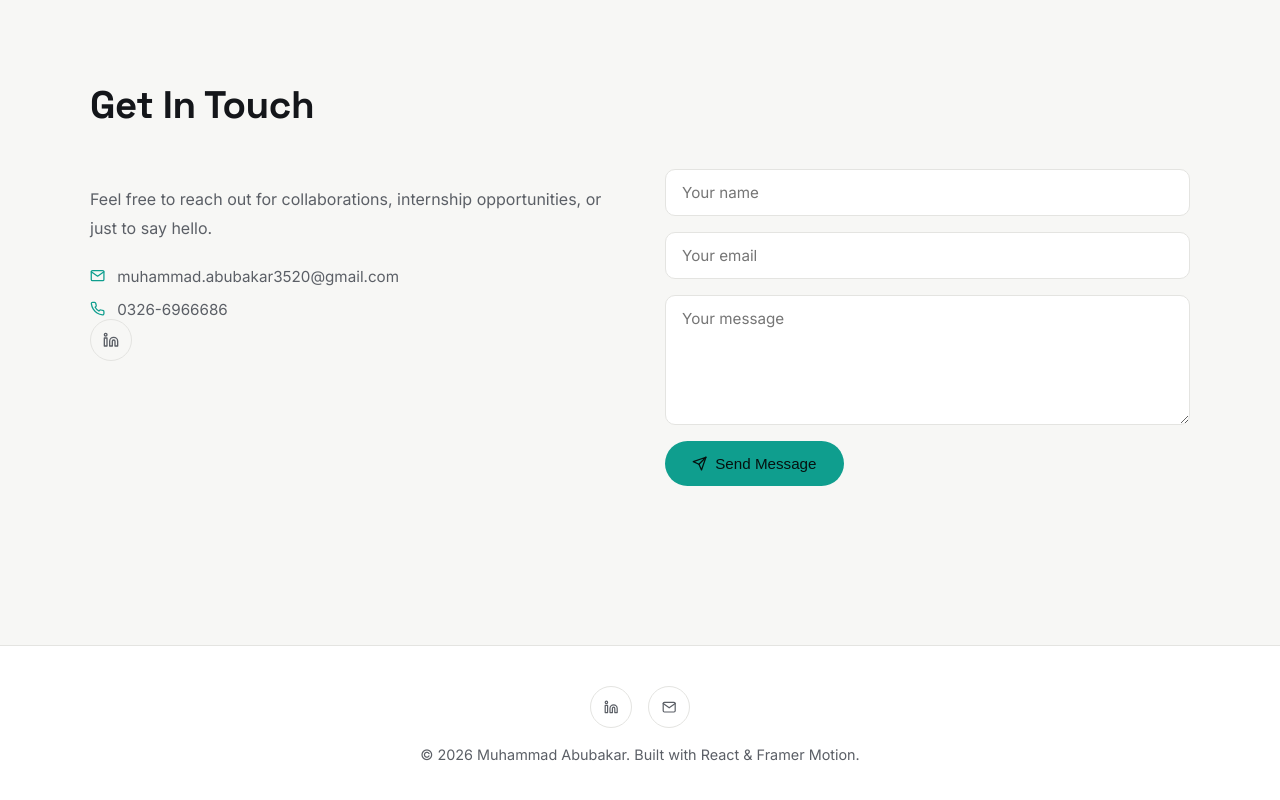
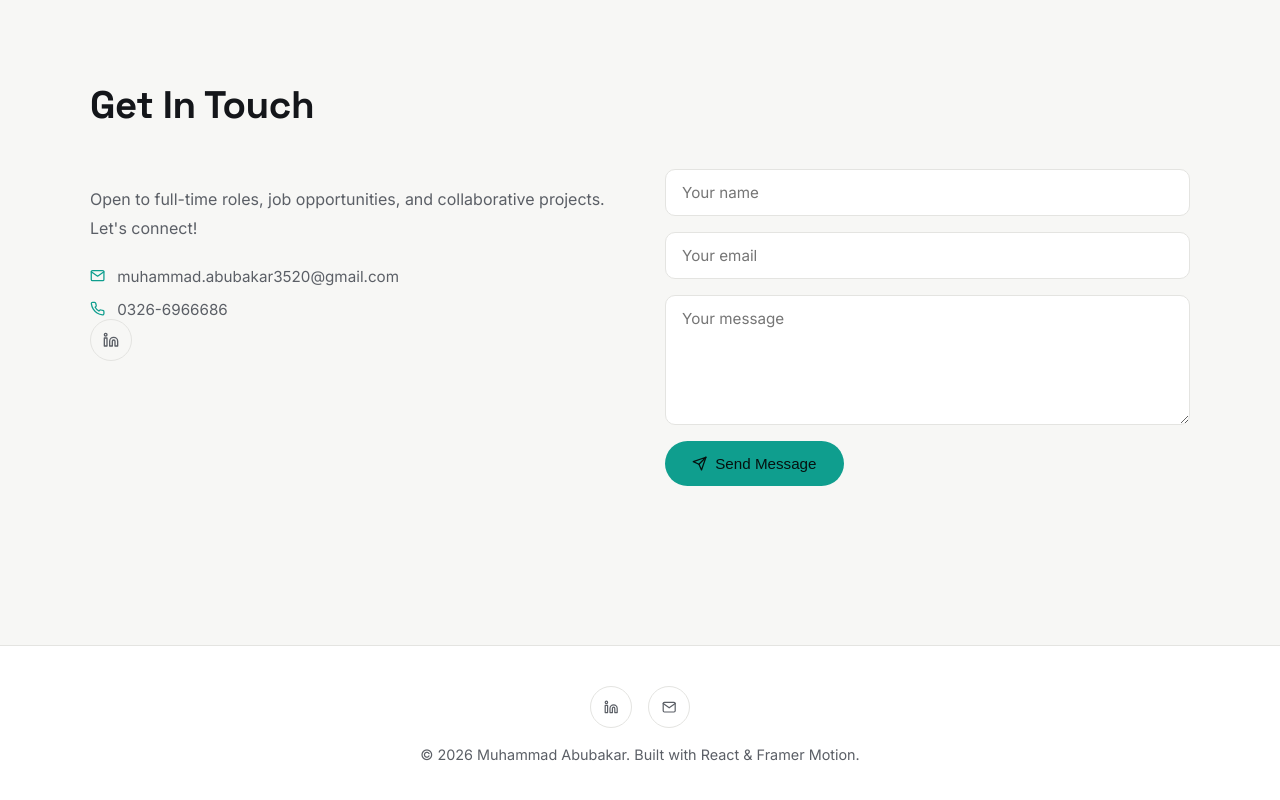
Before and after one commit to muhammadabubakar3520-ship-it/M.Abubakar.Portfolio, a React (Vite) app: page / in a window 1280 px wide. Shown: the part 6210-7010 px from the top of the page. Built offline with nearby package versions, Linux system fonts and the light colour scheme.

Commit message:
Update contact message for job opportunities

```diff
--- a/src/components/Contact.jsx
+++ b/src/components/Contact.jsx
@@ -58,8 +58,7 @@ function Contact() {
           transition={{ duration: 0.5 }}
         >
           <p>
-            Feel free to reach out for collaborations, internship
-            opportunities, or just to say hello.
+            Open to full-time roles, job opportunities, and collaborative projects. Let's connect!
           </p>
 
           <div className="contact-details">
```
